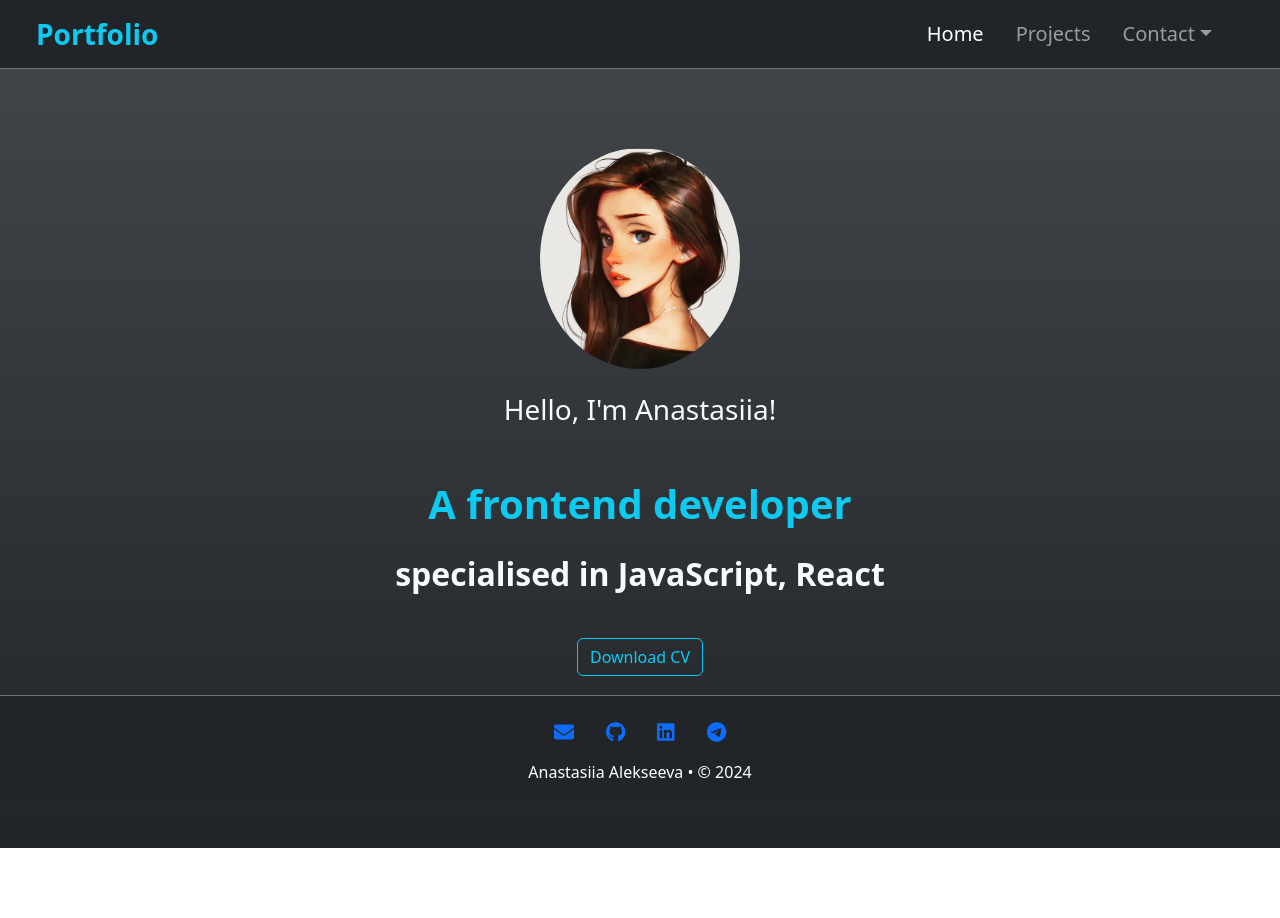
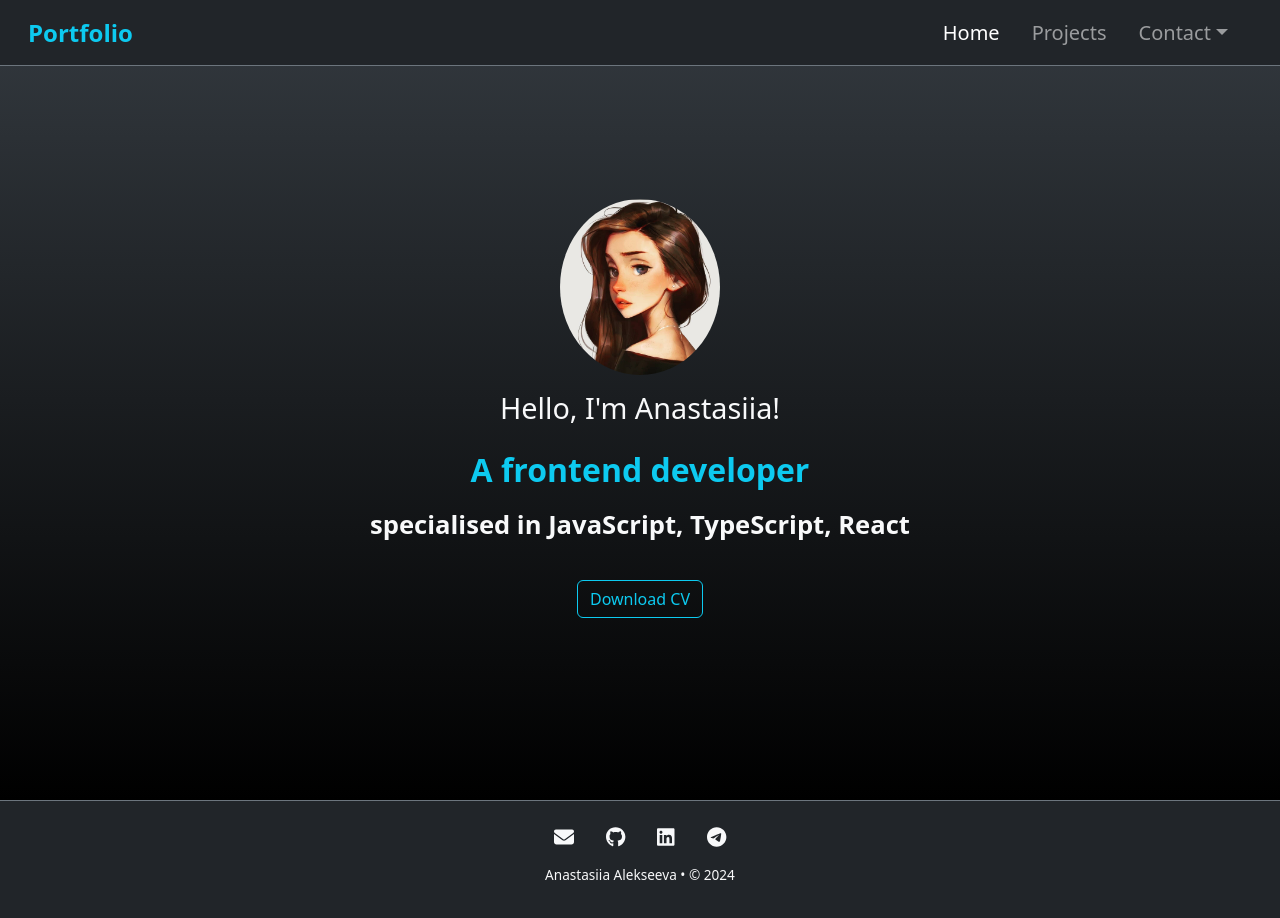
Before and after one commit to Anastasi11a/portfolio, a React (Create React App) app in the folder myportfolio/: page / in a window 1280 px wide. Shown: the top 918 px of the page. Before the commit the page ends 872 px from the top, so only its background shows below. Built offline with nearby package versions, Linux system fonts and the light colour scheme.

Commit message:
updated styles

```diff
--- a/myportfolio/src/components/Footer.js
+++ b/myportfolio/src/components/Footer.js
@@ -1,15 +1,12 @@
 import { Container, Col, Row, Nav } from "react-bootstrap";
 import { FontAwesomeIcon } from "@fortawesome/react-fontawesome";
 import socials from "./socials";
-import "./styles/FooterStyle.css";
+import { btnEffects, itemStyles } from "./styles";
 
 const Footer = () => {
     return (
-        <Container
-            fluid
-            className="p-3 bg-dark position-fixed bottom-0 start-0 w-100 border-top border-secondary">
-
-            <Row className="justify-content-center">
+        <Container fluid style={itemStyles.containerFooter}>
+            <Row style={itemStyles.rowFooter}>
                 <Col xs="auto">
                     <Nav>
                         {socials.map(({ icon, url }) => (
@@ -17,7 +14,9 @@ const Footer = () => {
                                 href={url}
                                 key={url}
                                 target="_blank"
-                                className="footer-icon">
+                                style={itemStyles.btnStyle}
+                                onMouseEnter={btnEffects.btnFooterHoverEffect}
+                                onMouseLeave={btnEffects.btnFooterLeaveEffect}>
 
                                 <FontAwesomeIcon icon={icon} size="lg" />
                             </Nav.Link>
@@ -26,7 +25,7 @@ const Footer = () => {
                 </Col>
             </Row>
             <Row>
-                <Col className="text-white text-center fs-6 mt-2">
+                <Col style={itemStyles.textFooter}>
                 Anastasiia Alekseeva • © 2024
                 </Col>
             </Row>
--- a/myportfolio/src/components/Header.js
+++ b/myportfolio/src/components/Header.js
@@ -1,34 +1,39 @@
 import { Container, Nav, Navbar, NavDropdown } from 'react-bootstrap';
 import { FontAwesomeIcon } from '@fortawesome/react-fontawesome';
 import socials from './socials';
-import "./styles/HeaderStyle.css";
+import { btnEffects, itemStyles } from './styles';
 
 const Header = () => {
     return (
-        <Navbar collapseOnSelect expand="lg" bg="dark" data-bs-theme="dark" fixed="top" className="px-4 border-bottom border-secondary">
+        <Navbar
+            collapseOnSelect
+            fixed="top"
+            expand="lg"
+            data-bs-theme="dark"
+            style={itemStyles.navbarStyle}>
+
             <Container fluid>
-                <Navbar.Brand href="#home" className="fs-3 me-auto text-info fw-bold">
+                <Navbar.Brand href="#home" style={itemStyles.brandStyle}>
                     Portfolio
                 </Navbar.Brand>
                 <Navbar.Toggle aria-controls="responsive-navbar-nav" />
-                <Navbar.Collapse id="responsive-navbar-nav" className="justify-content-end me-4 fs-5">
+                <Navbar.Collapse id="responsive-navbar-nav" style={itemStyles.collapseSlyle}>
                     <Nav defaultActiveKey='/'>
-                        <Nav.Link href="/" className="header-link me-3">Home</Nav.Link>
-                        <Nav.Link href="/projects" className="header-link me-3">Projects</Nav.Link>
+                        <Nav.Link href="/" className="me-3">Home</Nav.Link>
+                        <Nav.Link href="/projects" className="me-3">Projects</Nav.Link>
 
                         <NavDropdown
                             title="Contact"
-                            id="collapsible-nav-dropdown"
-                            bg="dark"
-                            data-bs-theme="dark">
+                            id="collapsible-nav-dropdown">
 
                             {socials.map(({ icon, url }) => (
                                 <NavDropdown.Item
                                     href={url}
                                     key={url}
-                                    className="header-icon"
                                     target="_blank"
-                                    rel="noopener noreferrer">
+                                    style={itemStyles.btnStyleHeader}
+                                    onMouseEnter={btnEffects.btnHoverEffect}
+                                    onMouseLeave={btnEffects.btnLeaveEffect}>
 
                                     <FontAwesomeIcon icon={icon} size="2x" />
                                 </NavDropdown.Item>
--- a/myportfolio/src/components/pages/BtnGitHub.js
+++ b/myportfolio/src/components/pages/BtnGitHub.js
@@ -1,7 +1,7 @@
 import { Link } from 'react-router-dom';
 import { FontAwesomeIcon } from '@fortawesome/react-fontawesome';
 import { faGithub } from '@fortawesome/free-brands-svg-icons';
-import '../styles/BtnGithubStyle.css';
+import { btnEffects, itemStyles } from '../styles';
 
 const BtnGitHub = ({ link }) => {
     return (
@@ -9,7 +9,9 @@ const BtnGitHub = ({ link }) => {
             to={link}
             alt="GitHub link"
             target="_blank"
-            className="btn-git"
+            style={itemStyles.btnStyle}
+            onMouseEnter={btnEffects.btnHoverEffect}
+            onMouseLeave={btnEffects.btnLeaveEffect}
         >
             <FontAwesomeIcon icon={faGithub} size="2x" />
         </Link>
--- a/myportfolio/src/components/pages/Home.js
+++ b/myportfolio/src/components/pages/Home.js
@@ -1,34 +1,35 @@
 import { Button, Container, Col, Row, Image } from "react-bootstrap";
 import avatar from "../assets/avatar.jpg";
+import { itemStyles } from "../styles";
 
 const greeting = "Hello, I'm Anastasiia!";
 const bio1 = "A frontend developer";
-const bio2 = "specialised in JavaScript, React";
+const bio2 = "specialised in JavaScript, TypeScript, React";
 
 const Home = () => {
     return (
-        <Container fluid className="vh-100 d-flex flex-column bg-dark bg-gradient justify-content-center align-items-center mt-5 mb-4">
+        <Container fluid style={itemStyles.containerHome}>
             <Row>
-                <Col className="text-center mb-4">
+                <Col style={itemStyles.colHome}>
                     <Image
                         src={avatar}
                         alt="My Avatar"
                         fluid
                         roundedCircle
-                        style={{ maxWidth: "200px" }}
+                        style={{ maxWidth: "10rem" }}
                     />
                 </Col>
             </Row>
             <Row>
                 <Col className="text-center mb-5">
-                    <h2 className="mb-5 fs-3 text-light">{greeting}</h2>
-                    <p className="mb-3 fs-1 fw-bold text-info">{bio1}</p>
-                    <p className="mb-3 fs-2 fw-bold text-light">{bio2}</p>
+                    <h2 style={itemStyles.header}>{greeting}</h2>
+                    <p style={itemStyles.bio1}>{bio1}</p>
+                    <p style={itemStyles.bio2}>{bio2}</p>
 
                     <Button
                         href="#"
                         variant="outline-info"
-                        className="mt-4 mb-4">
+                        style={itemStyles.btn}>
                         Download CV
                     </Button>
                 </Col>
--- /dev/null
+++ b/myportfolio/src/components/styles.js
@@ -0,0 +1,140 @@
+export const itemStyles = {
+    // Header styles
+    navbarStyle: {
+        backgroundColor: '#212529',
+        borderBottom: '1px solid #6c757d',
+        padding: '0.6rem 1rem',
+    },
+    brandStyle: {
+        fontSize: '1.5rem',
+        fontWeight: 'bold',
+        color: '#0dcaf0',
+    },
+    collapseSlyle: {
+        justifyContent: 'right',
+        marginRight: '1rem',
+        fontSize: '1.25rem',
+    },
+    // Footer styles
+    containerFooter: {
+        padding: '1rem',
+        bottom: '0',
+        width: '100%',
+        backgroundColor: '#212529',
+        borderTop: '1px solid #6c757d',
+    },
+    textFooter: {
+        color: '#f8f9fa',
+        fontSize: '0.85rem',
+        margin: '0.5rem',
+        paddingBottom: '0.8rem',
+        textAlign: 'center',
+    },
+    rowFooter: {
+        justifyContent: 'center',
+    },
+    // Home styles
+    containerHome: {
+        height: "100vh",
+        display: "flex",
+        flexDirection: "column",
+        background: "linear-gradient(to bottom, #343a40, #000000)",
+        justifyContent: "center",
+        alignItems: "center",
+        paddingTop: "4rem",
+    },
+    colHome: {
+        textAlign: 'center',
+        marginBottom: '1rem'
+    },
+    header: {
+        marginBottom: '1.25rem',
+        fontSize: '1.8rem',
+        color: '#f8f9fa',
+    },
+    bio1: {
+        marginBottom: '0.75rem',
+        fontSize: '2rem',
+        fontWeight: '700',
+        color: '#0dcaf0',
+    },
+    bio2: {
+        marginBottom: '1rem',
+        fontSize: '1.6rem',
+        fontWeight: '700',
+        color: '#f8f9fa',
+    },
+    btn: {
+        marginTop: '1.2rem',
+    },
+    // Projects styles
+    containerProjects: {
+        display: "flex",
+        background: "linear-gradient(to bottom, #343a40, #212529)",
+        justifyContent: "center",
+        alignItems: "center",
+        padding: "8rem 5rem",
+    },
+    card: {
+        height: '100%',
+        marginBottom: '1rem',
+        backgroundColor: '#212529',
+        borderWidth: '1px',
+        borderColor: '#6c757d',
+    },
+    cardImg: {
+        width: "90%",
+        height: "16rem",
+        margin: "auto",
+        borderRadius: "0.4rem",
+        objectFit: "cover",
+    },
+    cardTitle: {
+        textAlign: "center",
+        color: "#f8f9fa",
+        padding: "1.5rem",
+        fontWeight: "bold",
+        fontSize: "1.25rem",
+    },
+    cardBody: {
+        display: "flex",
+        alignItems: "center",
+        justifyContent: "center",
+    },
+    cardText: {
+        marginRight: '0.5rem',
+        marginBottom: '0',
+        padding: '0.5rem',
+        fontSize: '1rem',
+        color: '#0dcaf0',
+    },
+    // Buttons and Links styles
+    btnStyle: {
+        backgroundColor: 'transparent',
+        color: '#f8f9fa',
+        transition: 'color 0.3s',
+    },
+    btnStyleHeader: {
+        color: '#f8f9fa',
+        textAlign: 'center',
+        marginTop: '0.8rem',
+        transition: 'color 0.3s',
+    }
+};
+
+export const btnEffects = {
+    btnHoverEffect: (e) => {
+        e.target.style.color = '#0dcaf0';
+    },
+    btnLeaveEffect: (e) => {
+        e.target.style.color = 'white';
+    },
+    btnFooterHoverEffect: (e) => {
+        e.target.style.color = '#0dcaf0';
+        e.target.style.transform = 'scale(1.2)';
+    },
+    btnFooterLeaveEffect: (e) => {
+        e.target.style.color = 'white';
+        e.target.style.transform = 'scale(1)';
+    },
+};
--- a/myportfolio/src/components/styles/BtnGithubStyle.css
+++ /dev/null
@@ -1,9 +0,0 @@
-.btn-git {
-    background-color: transparent;
-    color: white;
-    transition: color 0.3s;
-}
-
-.btn-git:hover {
-    color: #0dcaf0;
-}
--- a/myportfolio/src/components/styles/FooterStyle.css
+++ /dev/null
@@ -1,11 +0,0 @@
-.footer-icon {
-    text-align: center;
-    background-color: transparent;
-    color: white;
-    transition: transform 0.3s;
-}
-
-.footer-icon:hover {
-    transform: scale(1.2);
-    color: #0dcaf0;
-}
--- a/myportfolio/src/components/styles/HeaderStyle.css
+++ /dev/null
@@ -1,12 +0,0 @@
-.header-icon {
-    text-align: center;
-    background-color: transparent;
-    color: white;
-    transition: color 0.3s;
-}
-
-.header-link:hover,
-.header-icon:hover,
-#collapsible-nav-dropdown:hover {
-    color: #0dcaf0;
-}
```
Also changed, not shown: myportfolio/src/components/pages/Projects.js (+7 -15 lines), myportfolio/src/components/pages/progectsList.js (+7 -28 lines).
